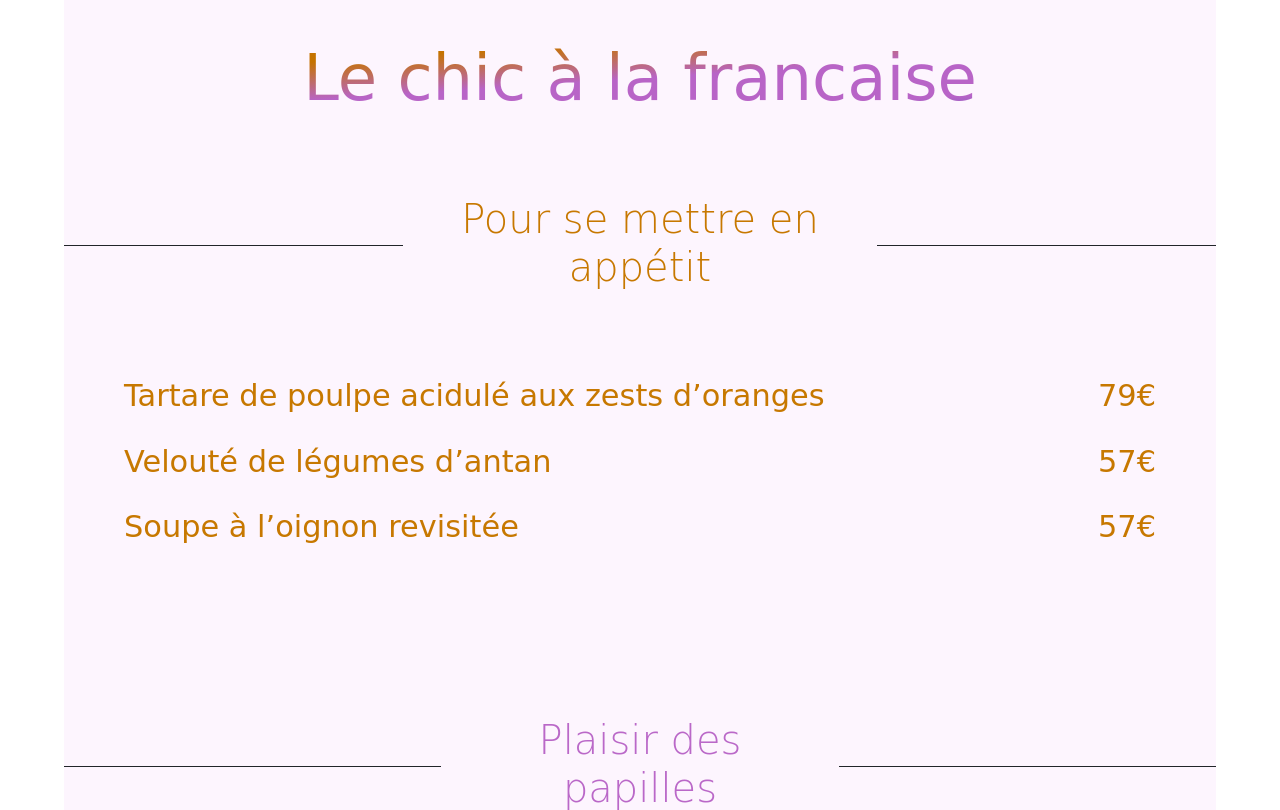
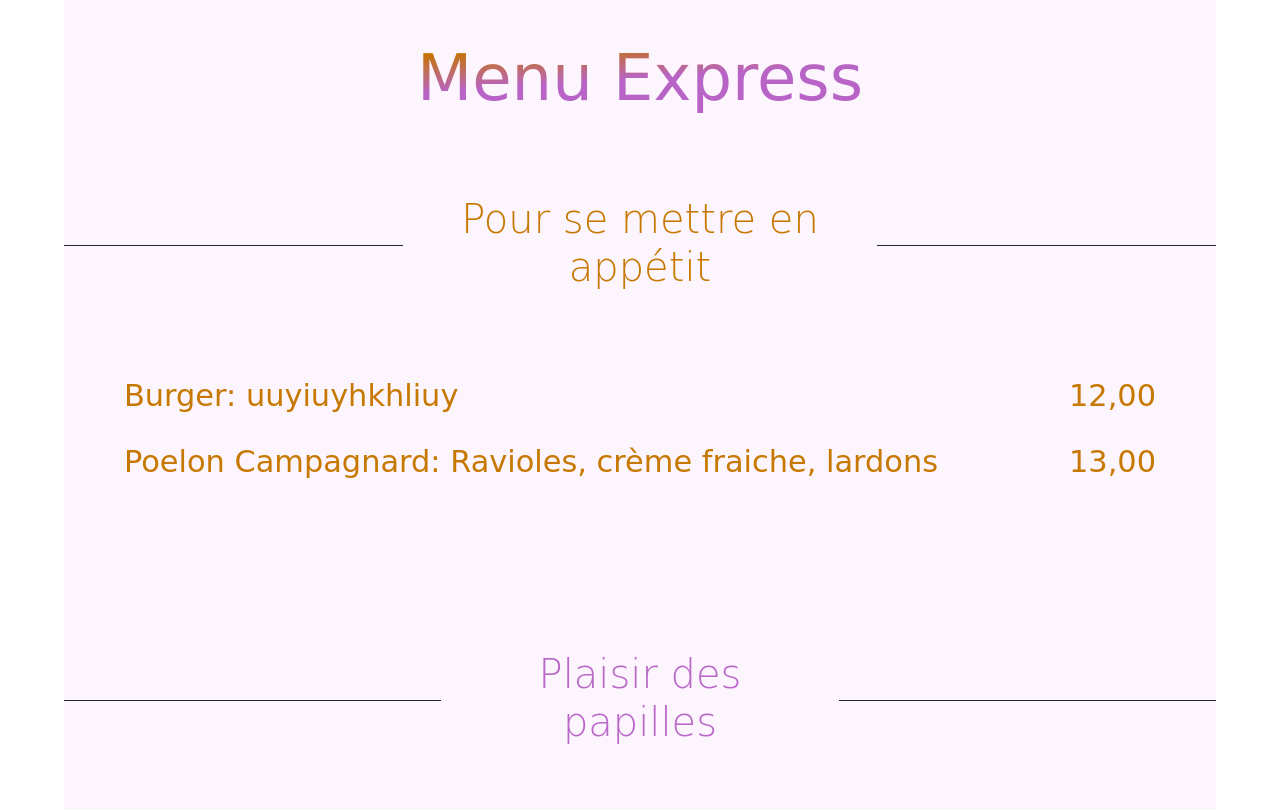
Before and after one commit to Antho-Webdesign/La_vieille_mairie, a Django app: page /carte/ in a window 1280 px wide. Shown: the part 56-866 px from the top of the page. Run offline with Django 4.2, Linux system fonts and the light colour scheme; data comes from the database, SQL or seed files in the repository; some libraries are stand-ins or nearby versions.

Commit message:
debut design la carte

```diff
--- a/restaurant/templates/restaurant/la_carte.html
+++ b/restaurant/templates/restaurant/la_carte.html
@@ -324,12 +324,12 @@
     <!--header html-->
     <div id="conteneur">
         <!--titre-->
-        <h2 class="titre">Le chic à la française</h2>
+        <h2 class="titre">La Vieille Mairie</h2>
         <div id="carte-m2">
             <!--titre-->
             <!--titre couleur-->
             <section class="titrecouleurm2">
-                <h2 class="gradient-m2">Le chic à la francaise</h2>
+                <h2 class="gradient-m2">Menu Express</h2>
             </section>
             <!--titre couleur-->
 
@@ -342,9 +342,15 @@
                     <div class="separateur"></div>
                 </div>
                 <ul class="ul-m2">
-                    <li class="li-m2-1">Tartare de poulpe acidulé aux zests d’oranges<span class="prix">79€</span></li>
-                    <li class="li-m2-1">Velouté de légumes d’antan<span class="prix">57€</span></li>
-                    <li class="li-m2-1">Soupe à l’oignon revisitée<span class="prix">57€</span></li>
+                    {% for element in elements %}
+                        <li class="li-m2-1">{{ element.nom }}: {{ element.description }}<span
+                                class="prix">{{ element.prix }}</span></li>
+                    {% endfor %}
+                    <!--
+                        <li class="li-m2-1">Tartare de poulpe acidulé aux zests d’oranges<span class="prix">79€</span></li>
+                        <li class="li-m2-1">Velouté de légumes d’antan<span class="prix">57€</span></li>
+                        <li class="li-m2-1">Soupe à l’oignon revisitée<span class="prix">57€</span></li>
+                        -->
                 </ul>
             </section>
             <!--entrée-->
```
